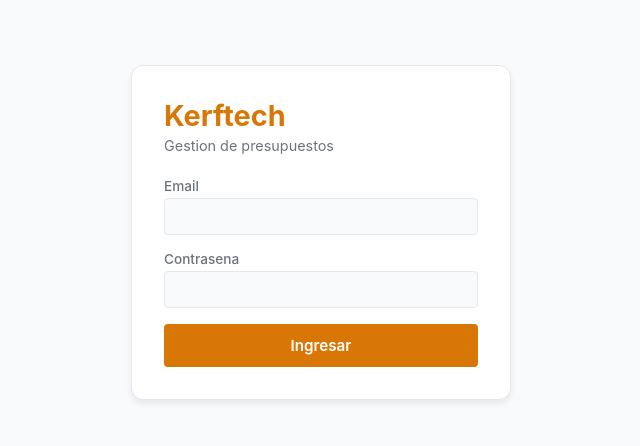
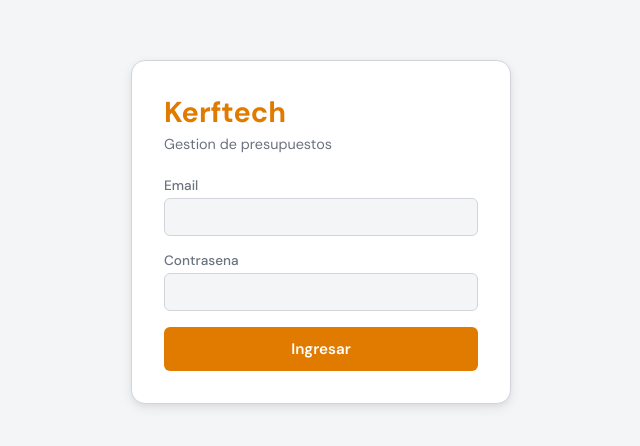
Before and after one commit to ThiagoJoelP/Kerftech, a React (Vite) app: page /login in a window 1280 px wide. Shown: the part 168-614 px from the top of the page, without its empty margins (319-959 px from the left). Built offline with nearby package versions, Linux system fonts and the light colour scheme; no server answers.

Commit message:
refactor: theme.css - sistema de diseno industrial refinado, sidebar oscuro, inputs visibles

```diff
--- a/src/styles/theme.css
+++ b/src/styles/theme.css
@@ -1,28 +1,53 @@
+@import url('https://fonts.googleapis.com/css2?family=DM+Sans:wght@400;500;600;700&family=DM+Mono:wght@400;500&display=swap');
+
 :root {
-  /* Colores principales */
-  --color-primary: #d97706;
-  --color-primary-hover: #b45309;
-  --color-primary-light: #fef3c7;
+  /* Primario - ambar industrial */
+  --color-primary: #e07b00;
+  --color-primary-hover: #c46a00;
+  --color-primary-light: #fff4e0;
+  --color-primary-muted: #f59e0b22;
 
   /* Fondos */
-  --color-bg: #f9fafb;
+  --color-bg: #f4f5f7;
   --color-surface: #ffffff;
-  --color-surface-hover: #f3f4f6;
+  --color-surface-hover: #f0f1f3;
+  --color-surface-raised: #ffffff;
+
+  /* Sidebar oscuro */
+  --color-sidebar-bg: #1a1d23;
+  --color-sidebar-text: #a0a8b8;
+  --color-sidebar-text-active: #ffffff;
+  --color-sidebar-hover: #252932;
+  --color-sidebar-active: #252932;
+  --color-sidebar-border: #2a2f3a;
+  --color-sidebar-accent: #e07b00;
 
   /* Texto */
-  --color-text: #111827;
+  --color-text: #1a1d23;
   --color-text-muted: #6b7280;
   --color-text-light: #9ca3af;
+  --color-text-inverse: #ffffff;
 
-  /* Bordes */
-  --color-border: #e5e7eb;
-  --color-border-focus: #d97706;
+  /* Bordes - mas visibles */
+  --color-border: #d1d5db;
+  --color-border-strong: #9ca3af;
+  --color-border-focus: #e07b00;
+
+  /* Input */
+  --color-input-bg: #ffffff;
+  --color-input-border: #c4c9d4;
+  --color-input-border-focus: #e07b00;
+  --color-input-placeholder: #9ca3af;
 
   /* Estados */
   --color-success: #16a34a;
+  --color-success-bg: #dcfce7;
   --color-danger: #dc2626;
+  --color-danger-bg: #fee2e2;
   --color-warning: #d97706;
+  --color-warning-bg: #fef3c7;
   --color-info: #2563eb;
+  --color-info-bg: #dbeafe;
 
   /* Espaciado */
   --space-1: 4px;
@@ -35,15 +60,18 @@
   --space-10: 40px;
 
   /* Radios */
-  --radius-sm: 4px;
-  --radius-md: 8px;
-  --radius-lg: 12px;
+  --radius-sm: 6px;
+  --radius-md: 10px;
+  --radius-lg: 14px;
+  --radius-xl: 20px;
 
   /* Sombras */
-  --shadow-sm: 0 1px 2px rgba(0,0,0,0.05);
-  --shadow-md: 0 4px 6px rgba(0,0,0,0.07);
+  --shadow-sm: 0 1px 3px rgba(0,0,0,0.08), 0 1px 2px rgba(0,0,0,0.04);
+  --shadow-md: 0 4px 12px rgba(0,0,0,0.08), 0 2px 4px rgba(0,0,0,0.04);
+  --shadow-lg: 0 10px 30px rgba(0,0,0,0.12), 0 4px 8px rgba(0,0,0,0.06);
+  --shadow-focus: 0 0 0 3px rgba(224,123,0,0.18);
 
   /* Tipografia */
-  --font-base: 'Inter', -apple-system, BlinkMacSystemFont, 'Segoe UI', sans-serif;
-  --font-mono: 'Fira Code', monospace;
+  --font-base: 'DM Sans', -apple-system, BlinkMacSystemFont, sans-serif;
+  --font-mono: 'DM Mono', 'Fira Code', monospace;
 }
```
